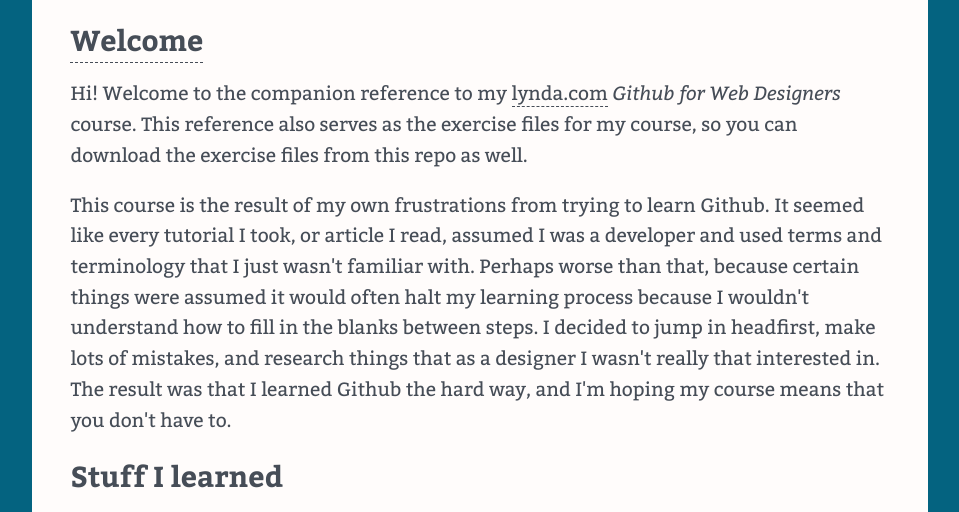
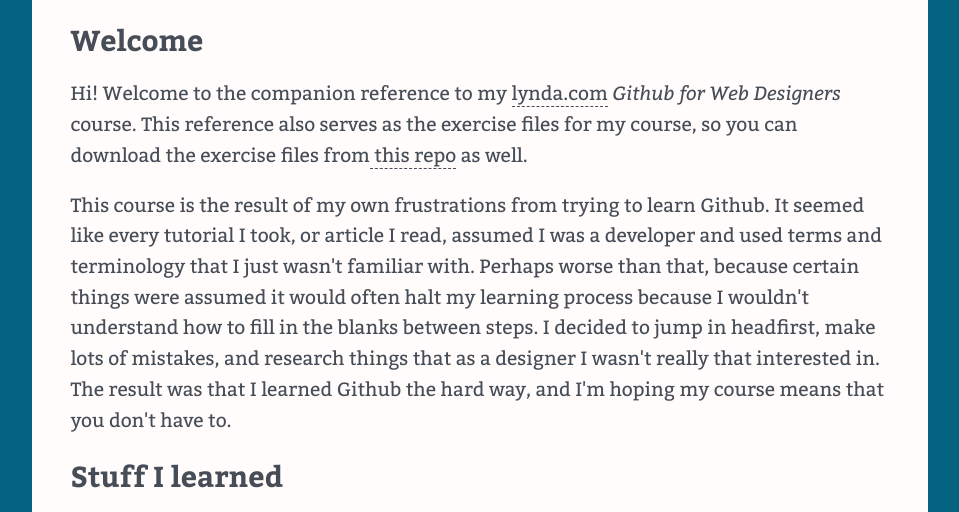
Before and after one commit to TAry884/for-web-designers, a plain HTML site: page index.html in a window 1280 px wide. Shown: the part 229-741 px from the top of the page, without its empty margins (160-1119 px from the left). Drawn offline with nearby package versions, Linux system fonts and the light colour scheme.

Commit message:
Added title for the link

```diff
--- a/index.html
+++ b/index.html
@@ -29,9 +29,9 @@
     </ul>
   </nav>
   <main>
-    <h2><a href="https://github.com/TAry884/for-web-designers">Welcome</a></h2>
+    <h2>Welcome</h2>
     <p>Hi! Welcome to the companion reference to my <a href="http://www.lynda.com" title="lynda.com">lynda.com</a> <em>Github for Web Designers</em> course. This reference also serves as the exercise files for my course, so you can download the exercise
-      files from this repo as well.</p>
+      files from<a href="https://github.com/TAry884/for-web-designers" title="github for web designers"> this repo</a> as well.</p>
     <p>This course is the result of my own frustrations from trying to learn Github. It seemed like every tutorial I took, or article I read, assumed I was a developer and used terms and terminology that I just wasn't familiar with. Perhaps worse than that,
       because certain things were assumed it would often halt my learning process because I wouldn't understand how to fill in the blanks between steps. I decided to jump in headfirst, make lots of mistakes, and research things that as a designer I wasn't
       really that interested in. The result was that I learned Github the hard way, and I'm hoping my course means that you don't have to.</p>
```
